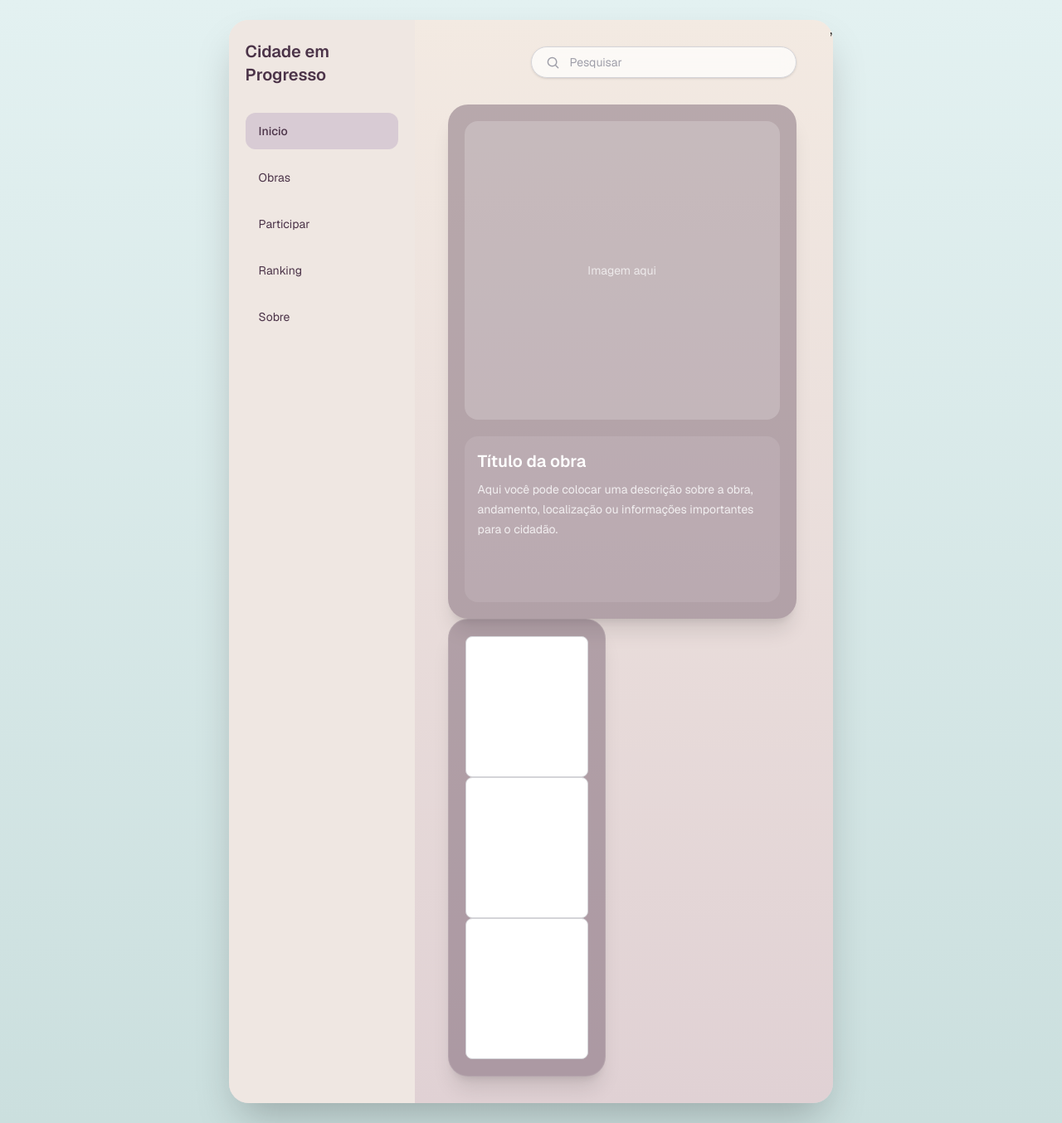
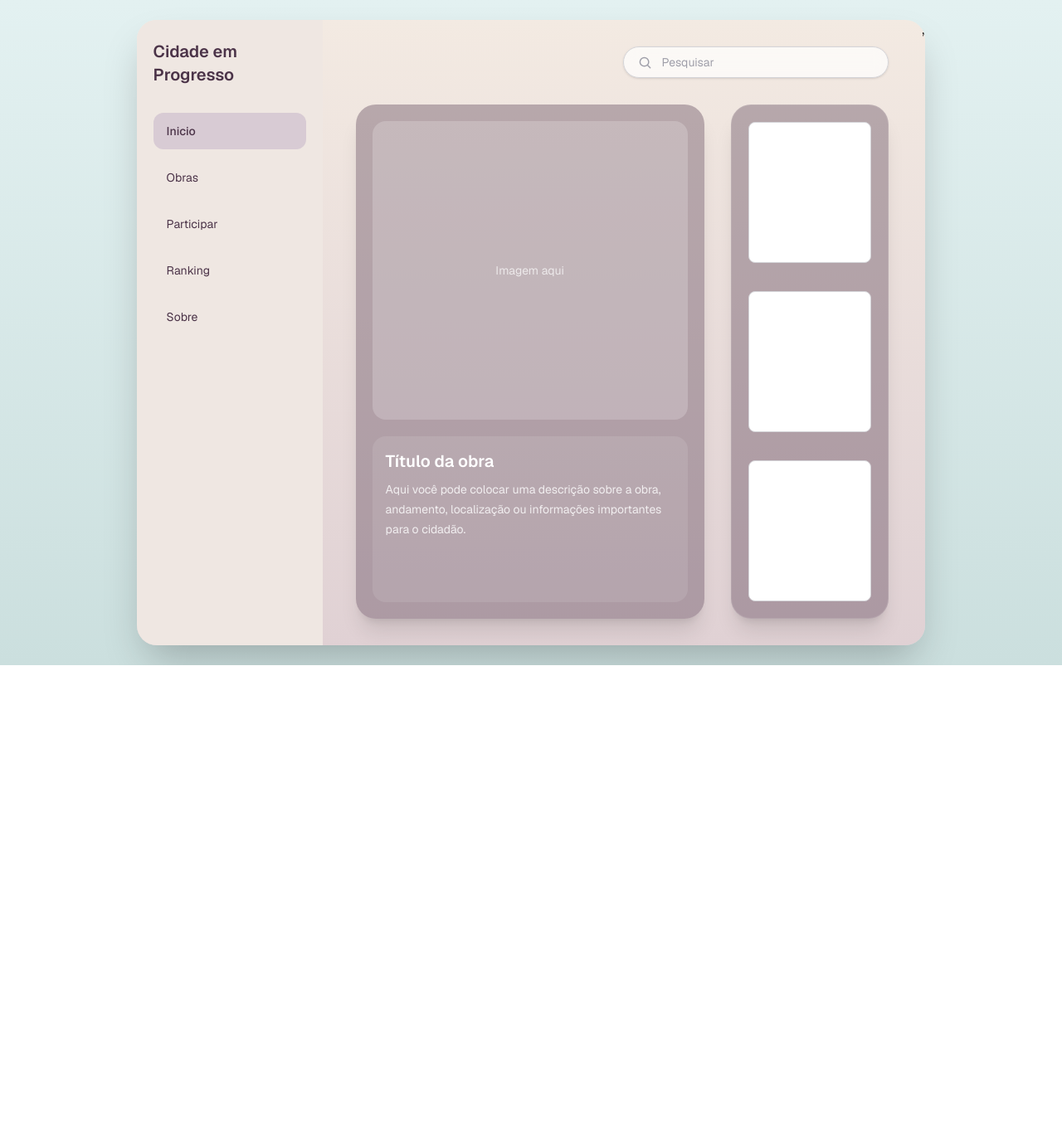
Before and after one commit to TornadoP/Cidade-Em-Progresso, a Next.js app: page / in a window 1280 px wide. Shown: the whole page at 83% size. After the commit the page ends 802 px from the top, so only its background shows below. Built offline with nearby package versions, Linux system fonts and the light colour scheme.

Commit message:
alterando em qual div o código dos quadrados deveriam estar

```diff
--- a/app/page.tsx
+++ b/app/page.tsx
@@ -95,13 +95,14 @@ export default function Home() {
                 </p>
               </div>
             </div>
+            {/* Quadrados Verticais */}
+            <div className="flex w-[190px] flex-col justify-between rounded-3xl border border-white/10 bg-[#4B3348]/35 p-5 shadow-xl">
+              <div className="h-[170px] w-full rounded-lg border border-zinc-300 bg-white"></div>
+              <div className="h-[170px] w-full rounded-lg border border-zinc-300 bg-white"></div>
+              <div className="h-[170px] w-full rounded-lg border border-zinc-300 bg-white"></div>
+            </div>
           </div>
-          {/* Quadrados Verticais */}
-          <div className="flex w-[190px] flex-col justify-between rounded-3xl border border-white/10 bg-[#4B3348]/35 p-5 shadow-xl">
-            <div className="h-[170px] w-full rounded-lg border border-zinc-300 bg-white"></div>
-            <div className="h-[170px] w-full rounded-lg border border-zinc-300 bg-white"></div>
-            <div className="h-[170px] w-full rounded-lg border border-zinc-300 bg-white"></div>
-          </div>
+
           {/* Daqui para baixo fica o resto do seu conteúdo */}
         </section>
         ;
```
